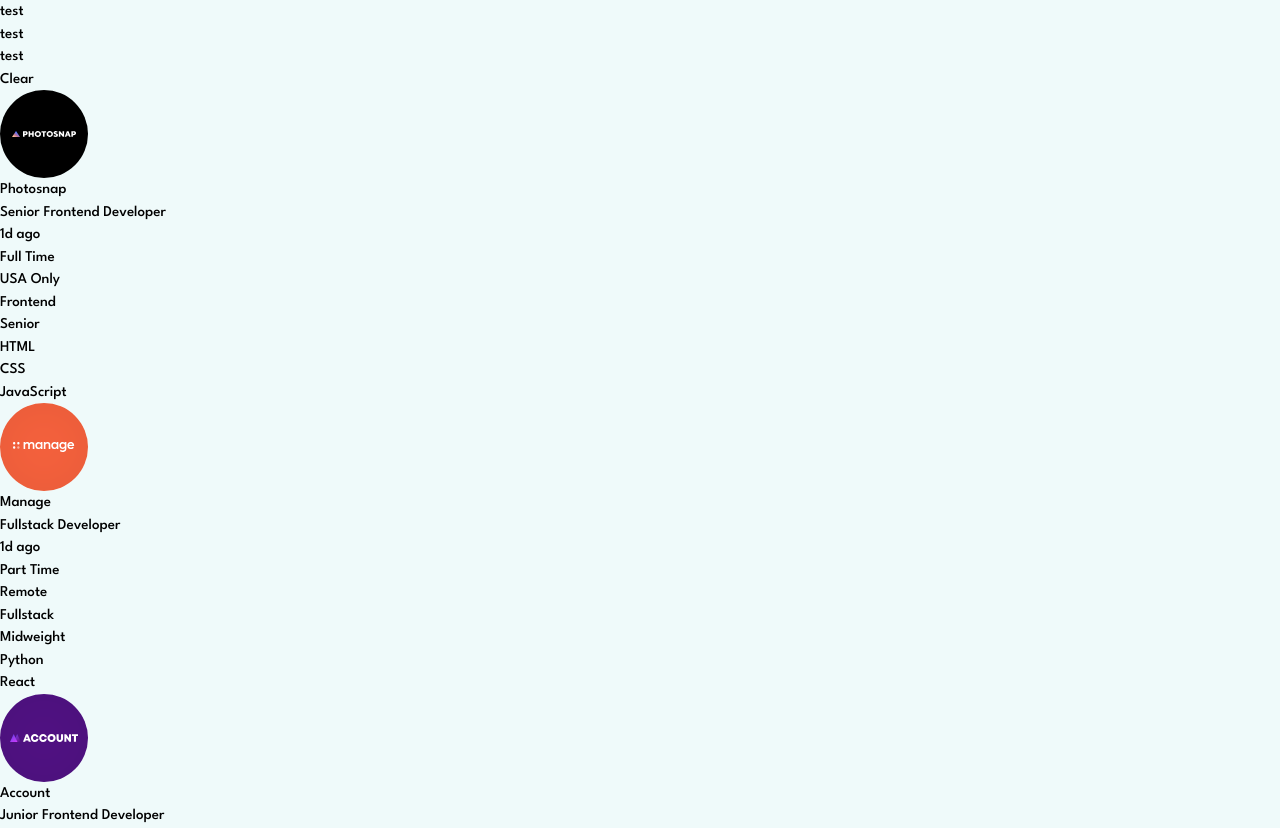
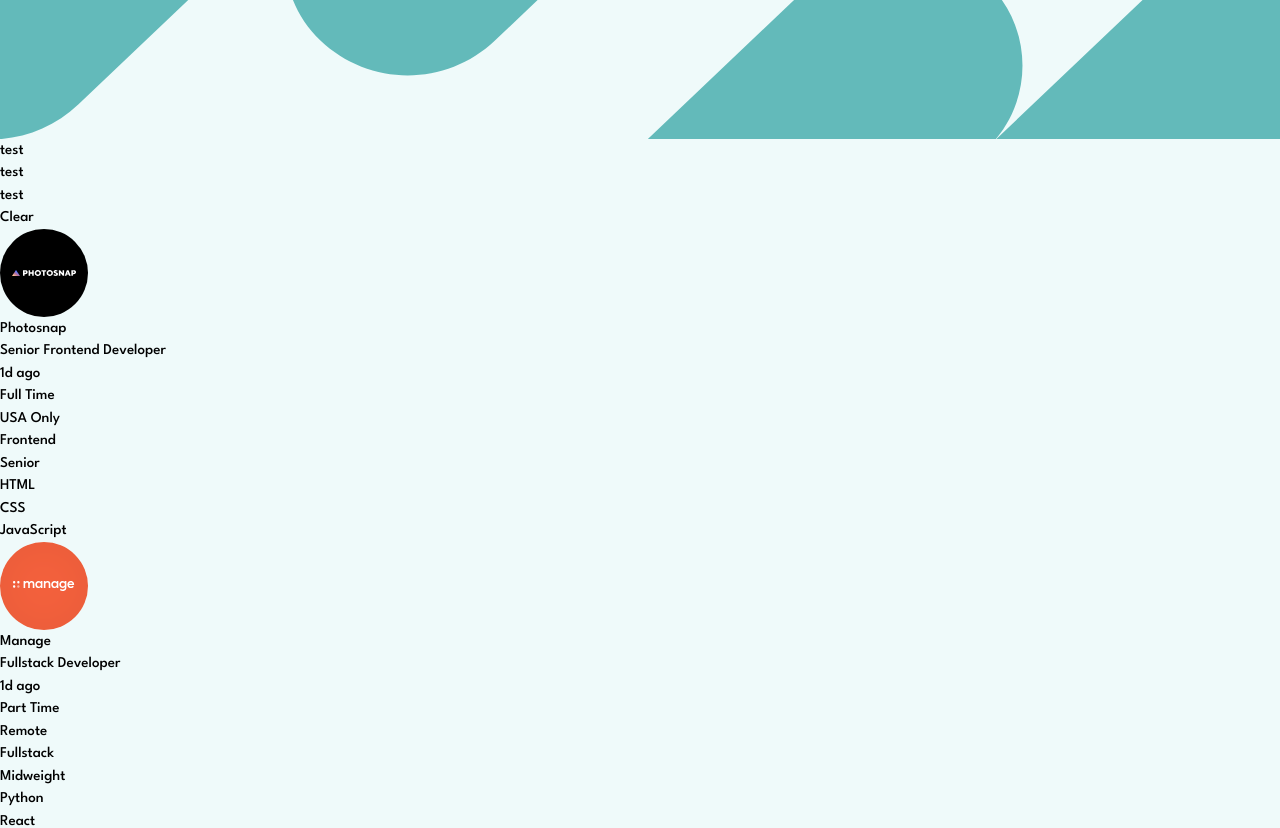
Before and after one commit to alanb4rt/static-job-listings, a React (Vite) app: page / in a window 1280 px wide. Shown: the top 828 px of the page. Built offline with nearby package versions, Linux system fonts and the light colour scheme.

Commit message:
create Header

```diff
--- a/src/App.jsx
+++ b/src/App.jsx
@@ -1,9 +1,11 @@
 import FilterBar from "./components/FilterBar";
+import Header from "./components/Header";
 import JobList from "./components/JobList";
 
 export default function App() {
   return (
     <>
+      <Header />
       <FilterBar />
       <main className="max-w-screen-lg mx-auto py-4">
         <JobList />
--- /dev/null
+++ b/src/components/Header.jsx
@@ -0,0 +1,21 @@
+import bgHeaderDesktop from "../assets/images/bg-header-desktop.svg";
+import bgHeaderMobile from "../assets/images/bg-header-mobile.svg";
+
+export default function Header() {
+  return (
+    <header>
+      <picture className="block h-40 bg-[var(--color-primary)]">
+        <source
+          className="w-full h-full object-cover"
+          srcSet={bgHeaderDesktop}
+          media="(min-width: 768px)"
+        />
+        <img
+          className="w-full h-full object-cover"
+          src={bgHeaderMobile}
+          alt=""
+        />
+      </picture>
+    </header>
+  );
+}
```
